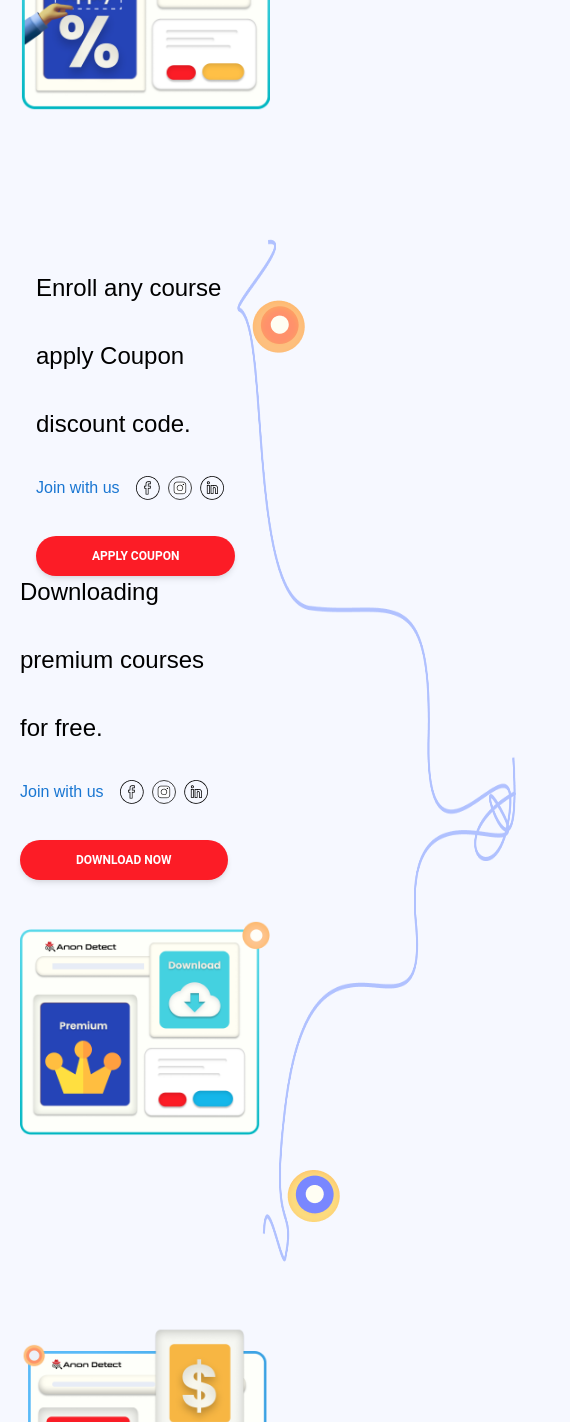
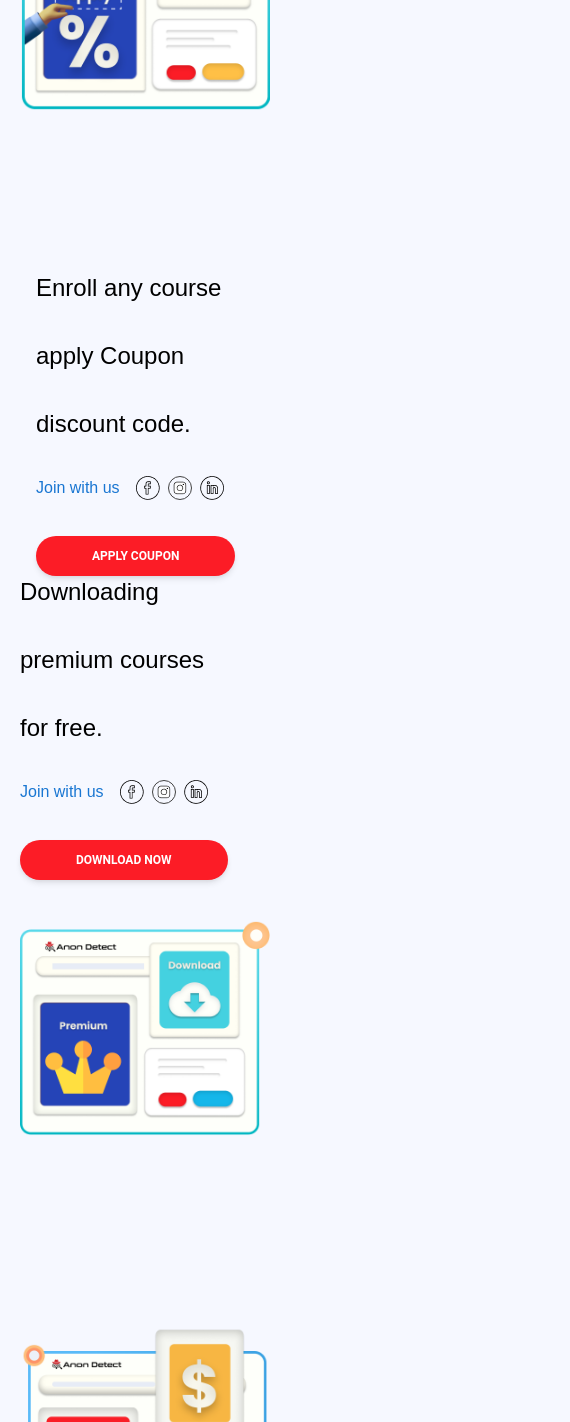
Before and after one commit to FahimNuman/fish-project, a React (Create React App) app: page /eLearning in a window 390 px wide. Shown: the part 5442-6864 px from the top of the page, 570 px wide, since content can reach past the window. Built offline with nearby package versions, Linux system fonts and the light colour scheme.

Commit message:
responsive issue solved

```diff
--- a/src/components/ELearning/EnrollCourse.tsx
+++ b/src/components/ELearning/EnrollCourse.tsx
@@ -3,23 +3,23 @@ import React from "react";
 
 const EnrollCourse = () => {
   return (
-    <div className="xl:max-w-inner md:max-w-5xl mx-auto mt-12 mb-16 px-2 relative">
+    <div className="xl:max-w-inner md:max-w-5xl mx-auto mt-12 mb-16 px-2 relative overflow-hidden">
       {/* --------vector */}
-      <div className="absolute left-48 top-80 h-full w-full -z-10">
+      <div className="absolute left-48 top-80 h-full w-full -z-10 hidden md:block">
         <img
           src="/enroll/vector.png"
           alt=""
           className="w-[550px] h-[1100px] "
         />
       </div>
-      <div className="absolute left-60 top-[450px] -z-10">
+      <div className="absolute left-60 top-[450px] -z-10 hidden md:block">
         <img
           src="/enroll/dot1.png"
           alt=""
           //   className="w-[550px] h-[1100px] "
         />
       </div>
-      <div className="absolute left-[275px] top-[1320px] -z-10">
+      <div className="absolute left-[275px] top-[1320px] -z-10 hidden md:block">
         <img
           src="/enroll/dot2.png"
           alt=""
```
